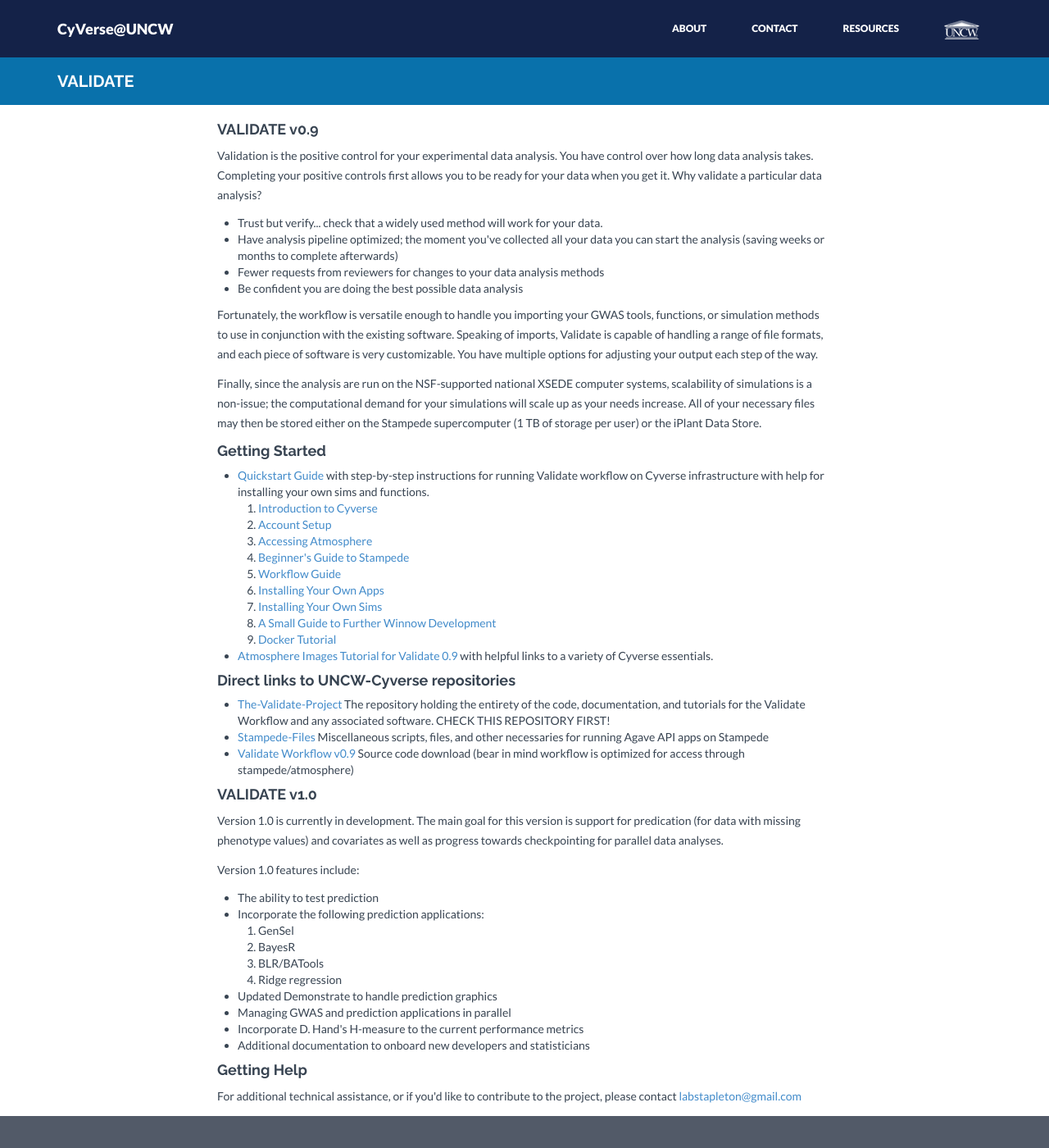
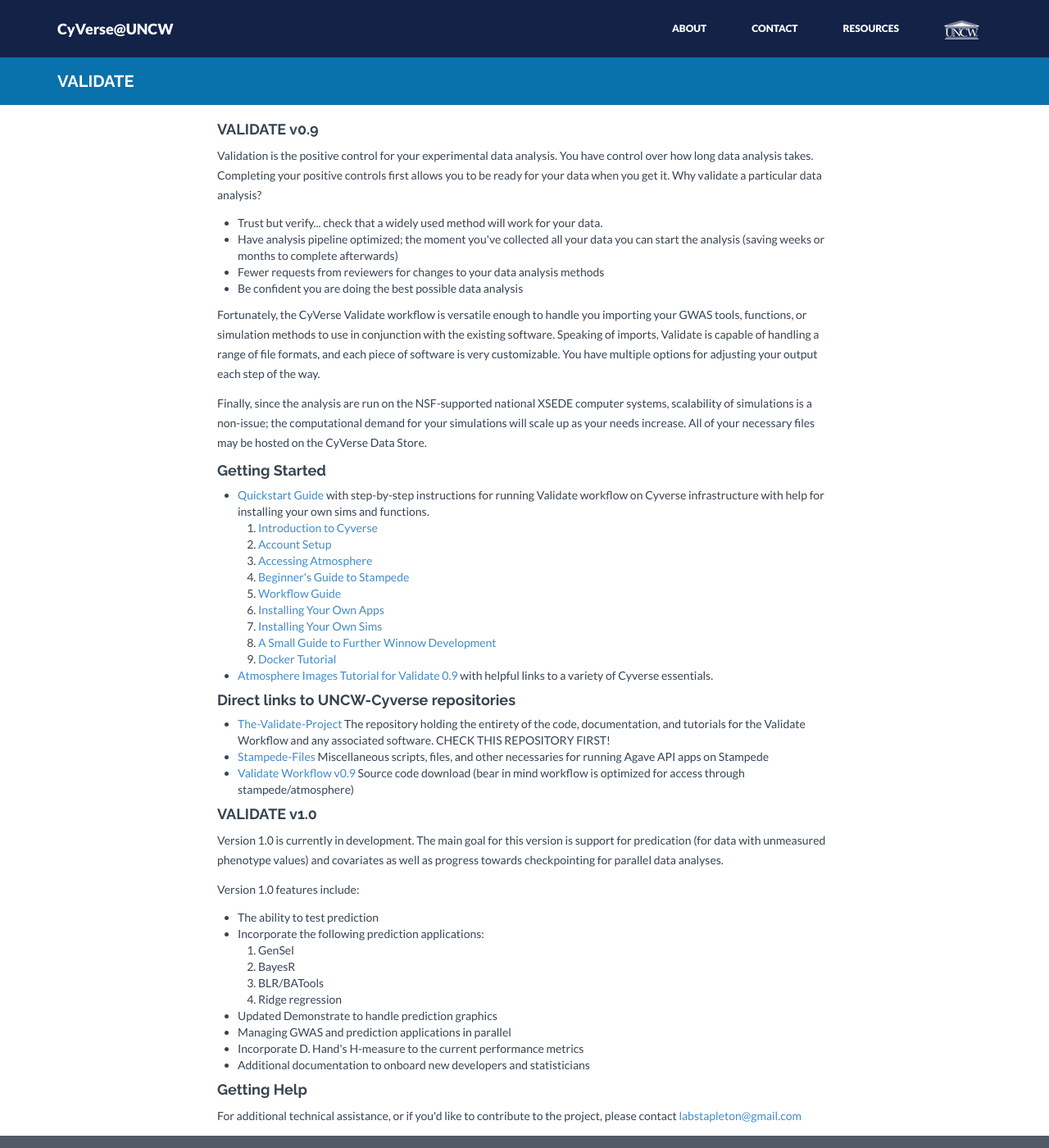
Before and after one commit to UNCW-iPlant/UNCW-iPlant.github.io, a Jekyll site: the page built from index.html, in a window 1280 px wide and 1400 px high. Shown: the whole window at 82% size. Built offline with Jekyll 4.4.1, drawn with Linux system fonts in a browser that asks for light colours; nearby versions of some CDN libraries.

Commit message:
fixing some typos in index.html

```diff
--- a/index.html
+++ b/index.html
@@ -15,9 +15,9 @@
             <li>Fewer requests from reviewers for changes to your data analysis methods
               <li>Be confident you are doing the best possible data analysis
               </ul>
-              <p>Fortunately, the workflow is versatile enough to handle you importing your GWAS tools, functions, or simulation methods to use in conjunction with the existing software. Speaking of imports, Validate is capable of handling a range of file formats, and each piece of software is very customizable. You have multiple options for adjusting your output each step of the way.
+              <p>Fortunately, the CyVerse Validate workflow is versatile enough to handle you importing your GWAS tools, functions, or simulation methods to use in conjunction with the existing software. Speaking of imports, Validate is capable of handling a range of file formats, and each piece of software is very customizable. You have multiple options for adjusting your output each step of the way.
               </p>
-              <p>Finally, since the analysis are run on the NSF-supported national XSEDE computer systems, scalability of simulations is a non-issue; the computational demand for your simulations will scale up as your needs increase. All of your necessary files may then be stored either on the Stampede supercomputer (1 TB of storage per user) or the iPlant Data Store.
+              <p>Finally, since the analysis are run on the NSF-supported national XSEDE computer systems, scalability of simulations is a non-issue; the computational demand for your simulations will scale up as your needs increase. All of your necessary files may be hosted on the CyVerse Data Store.
               </p>
               <h4>Getting Started</h4>
               <ul>
@@ -44,7 +44,7 @@
                 <li><a href="https://github.com/UNCW-iPlant/Validate-Master/releases">Validate Workflow v0.9</a> Source code download (bear in mind workflow is optimized for access through stampede/atmosphere)</li>
               </ul>
               <h4>VALIDATE v1.0</h4>
-              <p>Version 1.0 is currently in development. The main goal for this version is support for predication (for data with missing phenotype values) and covariates as well as progress towards checkpointing for parallel data analyses.</p>
+              <p>Version 1.0 is currently in development. The main goal for this version is support for predication (for data with unmeasured phenotype values) and covariates as well as progress towards checkpointing for parallel data analyses.</p>
               <p>Version 1.0 features include:</p>
               <ul>
                 <li>The ability to test prediction</li>
```
